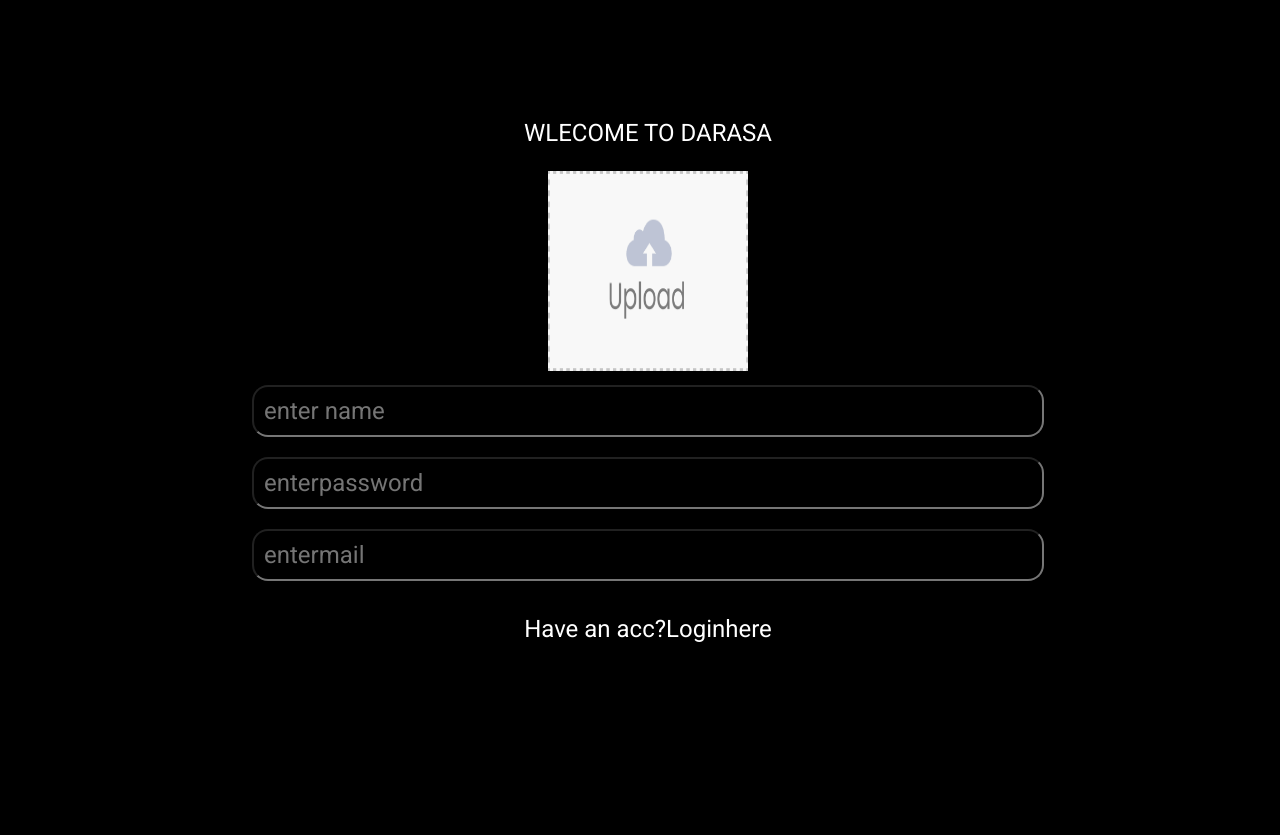
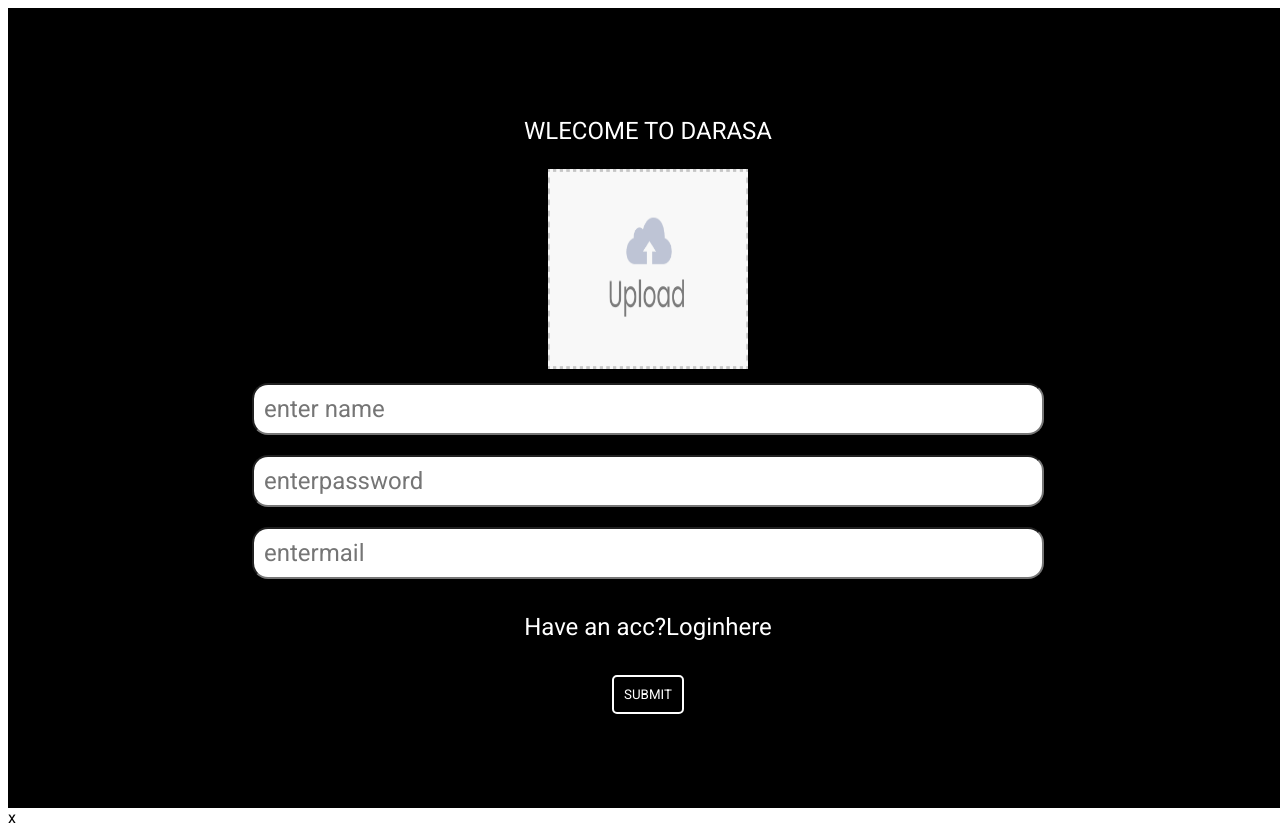
Before and after one commit to kelicodes/Darasa, a React (Vite) app: page /eclass/1 in a window 1280 px wide. Built offline with nearby package versions, Linux system fonts and the light colour scheme.

Commit message:
darkness

```diff
--- a/src/App.css
+++ b/src/App.css
@@ -8,7 +8,9 @@
 
 *{
   font-family: "Roboto", sans-serif;
-  background-color: var(--primary-bg);
+  /*background-color: var(--primary-bg);
+  color: var(--primary-text);
+}*/
 }
 
 
@@ -18,10 +20,12 @@
 
 
 .btn{
-  border: none;
+  border: 2px solid white;
   padding: 10px 10px;
   margin: 10px 10px;
   border-radius: 5px;
+  background-color: transparent;
+  color: var(--primary-text);
 
 }
 
--- a/src/Components/Login/Login.css
+++ b/src/Components/Login/Login.css
@@ -5,7 +5,7 @@
 	justify-content: center;
 	flex-wrap:wrap ;
 	background-color: var(--primary-bg);
-	color: var(--primary-bg);
+	color: var(--primary-text);
 	height: 100vh;
 	width: 100vw;
 }
```
